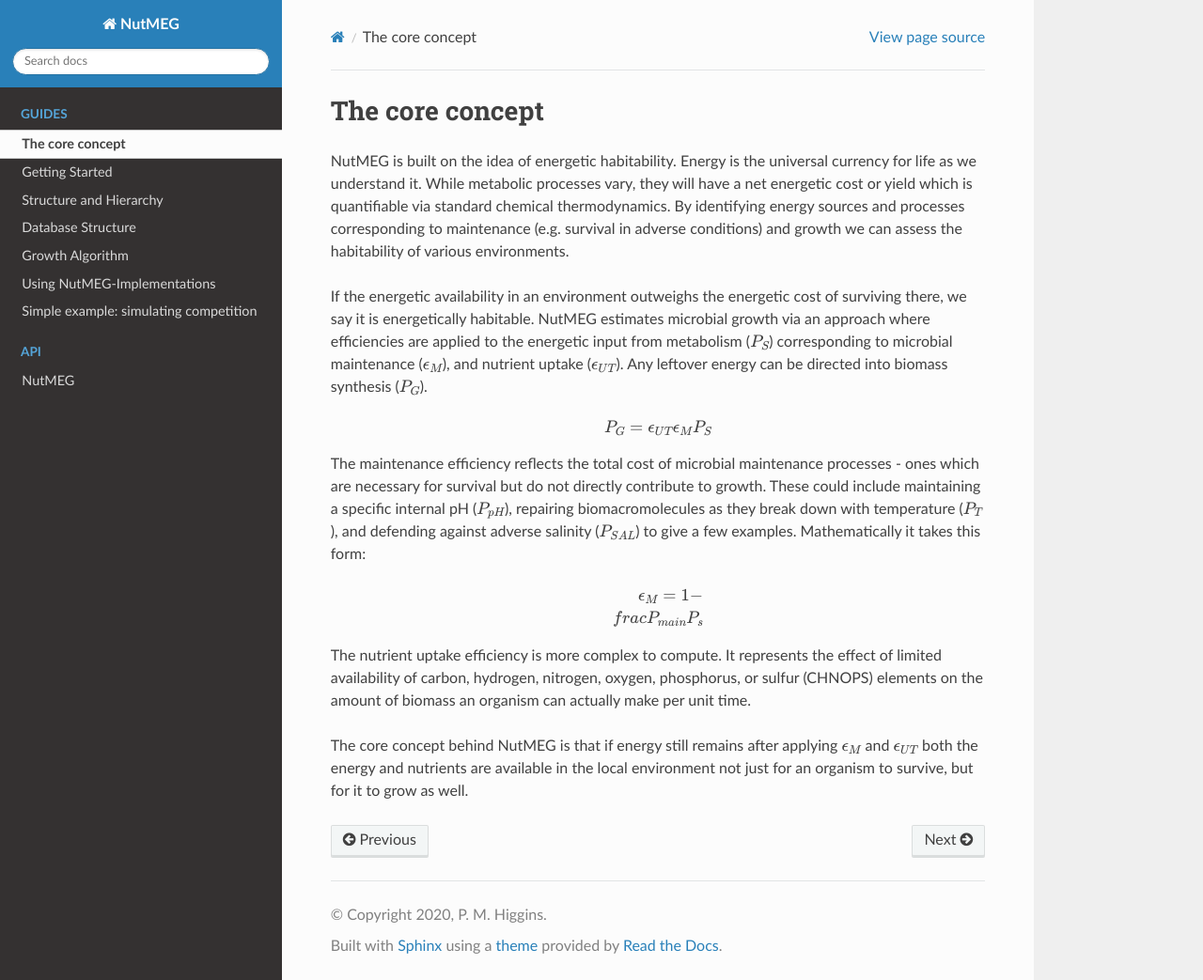
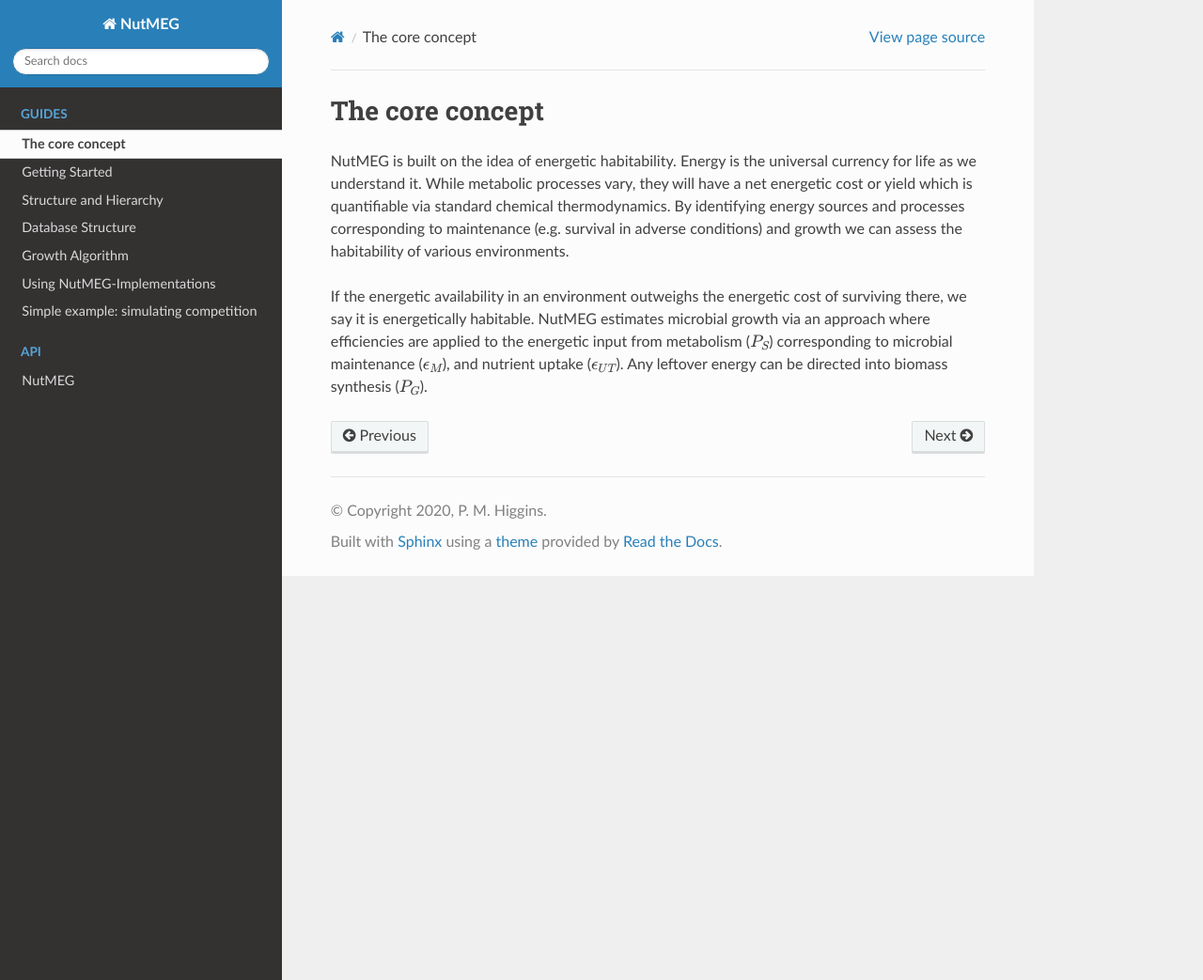
Before and after one commit to pmhiggins/NutMEG, a Sphinx documentation site: the page built from docs/guides/coreconcept.rst, in a window 1280 px wide and 1043 px high. Shown: the whole window at 94% size. Built offline with Sphinx 7.4.7 and the Read the Docs theme 2.0.0, drawn with Linux system fonts in a browser that asks for light colours.

Commit message:
Update coreconcept.rst

```diff
--- a/docs/guides/coreconcept.rst
+++ b/docs/guides/coreconcept.rst
@@ -14,26 +14,3 @@ microbial growth via an approach where efficiencies are applied to the
 energetic input from metabolism (:math:`P_{S}`) corresponding to  microbial maintenance
 (:math:`\epsilon_{M}`), and nutrient uptake (:math:`\epsilon_{UT}`). Any
 leftover energy can be directed into biomass synthesis (:math:`P_{G}`).
-
-.. math::
-    P_{G} = \epsilon_{UT} \epsilon_{M} P_{S}
-
-The maintenance efficiency reflects the total cost of microbial maintenance
-processes - ones which are necessary for survival but do not directly contribute
-to growth. These could include maintaining a specific internal pH
-(:math:`P_{pH}`), repairing biomacromolecules as they break down with
-temperature (:math:`P_{T}`), and defending against adverse salinity
-(:math:`P_{SAL}`) to give a few examples. Mathematically it takes this form:
-
-.. math::
-    \epsilon_{M} = 1-\\frac{P_{main}}{P_{s}}
-
-The nutrient uptake efficiency is more complex to compute. It represents the effect
-of limited availability of carbon, hydrogen, nitrogen, oxygen, phosphorus, or
-sulfur (CHNOPS) elements on the amount of biomass an organism can actually make
-per unit time.
-
-The core concept behind NutMEG is that if energy still remains after applying
-:math:`\epsilon_{M}` and :math:`\epsilon_{UT}` both the energy and nutrients are
-available in the local environment not just for an organism to survive, but for
-it to grow as well.
```
